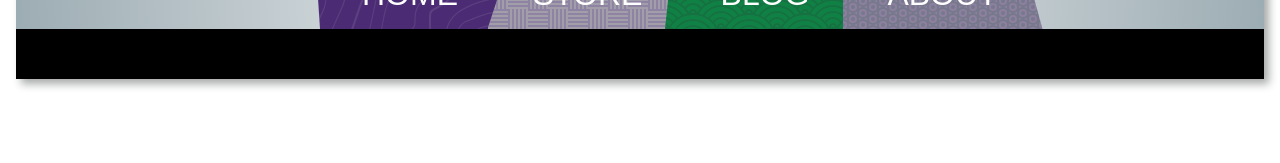
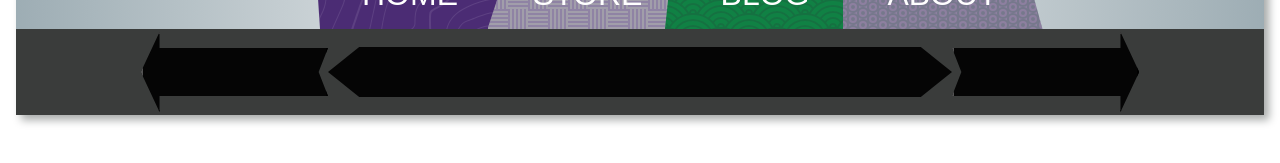
Before and after one commit to leakyfontana/growhead, a Gatsby site: page / in a window 1280 px wide. Shown: the part 111-274 px from the top of the page. Built offline with nearby package versions, Linux system fonts and the light colour scheme; Gatsby itself is replaced by a stand-in of ours.

Commit message:
Arrow and ticker components

```diff
--- a/src/pages/index.tsx
+++ b/src/pages/index.tsx
@@ -142,8 +142,33 @@ const Button4 = styled.button`
 
 const TickerContainer = styled.div`
   width: 100%;
+  height: 86px;
+  background-color: #3A3C3B;
+  display: flex;
+  flex-direction: row;
+  justify-content: center;
+  align-items: center;
+`;
+
+const LeftArrow = styled.button`
+  background-color: #050505;
+  height: 80px;
+  width: 15%;
+  clip-path: polygon(0 50%, 10% 100%, 10% 80%, 100% 80%, 95% 50%, 100% 20%, 10% 20%, 10% 0);
+`;
+
+const RightArrow = styled.button`
+  background-color: #050505;
+  height: 80px;
+  width: 15%;
+  clip-path: polygon(100% 50%, 90% 100%, 90% 80%, 0 80%, 5% 50%, 0 20%, 90% 20%, 90% 0);
+`;
+
+const Ticker = styled.div`
   height: 50px;
-  background-color: black;
+  width: 50%;
+  background-color: #050505;
+  clip-path: polygon(5% 0, 0 50%, 5% 100%, 95% 100%, 100% 50%, 95% 0);
 `;
 
 const IndexPage: React.FC<PageProps> = () => {
@@ -159,7 +184,11 @@ const IndexPage: React.FC<PageProps> = () => {
             <Button4>ABOUT</Button4>
           </ButtonBar>
         </FlexRow>
-        <TickerContainer />
+        <TickerContainer>
+          <LeftArrow />
+          <Ticker />
+          <RightArrow />
+        </TickerContainer>
       </Wrapper>
     </main>
   );
```
